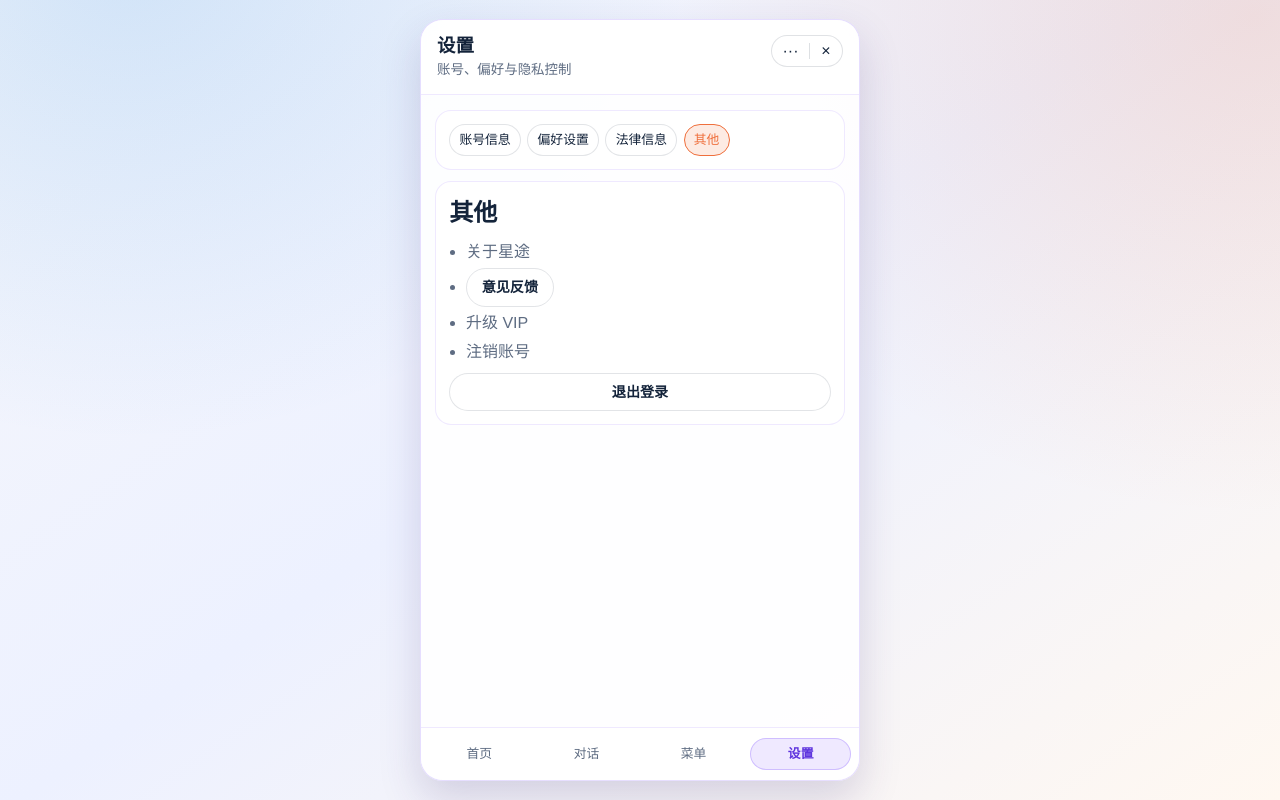
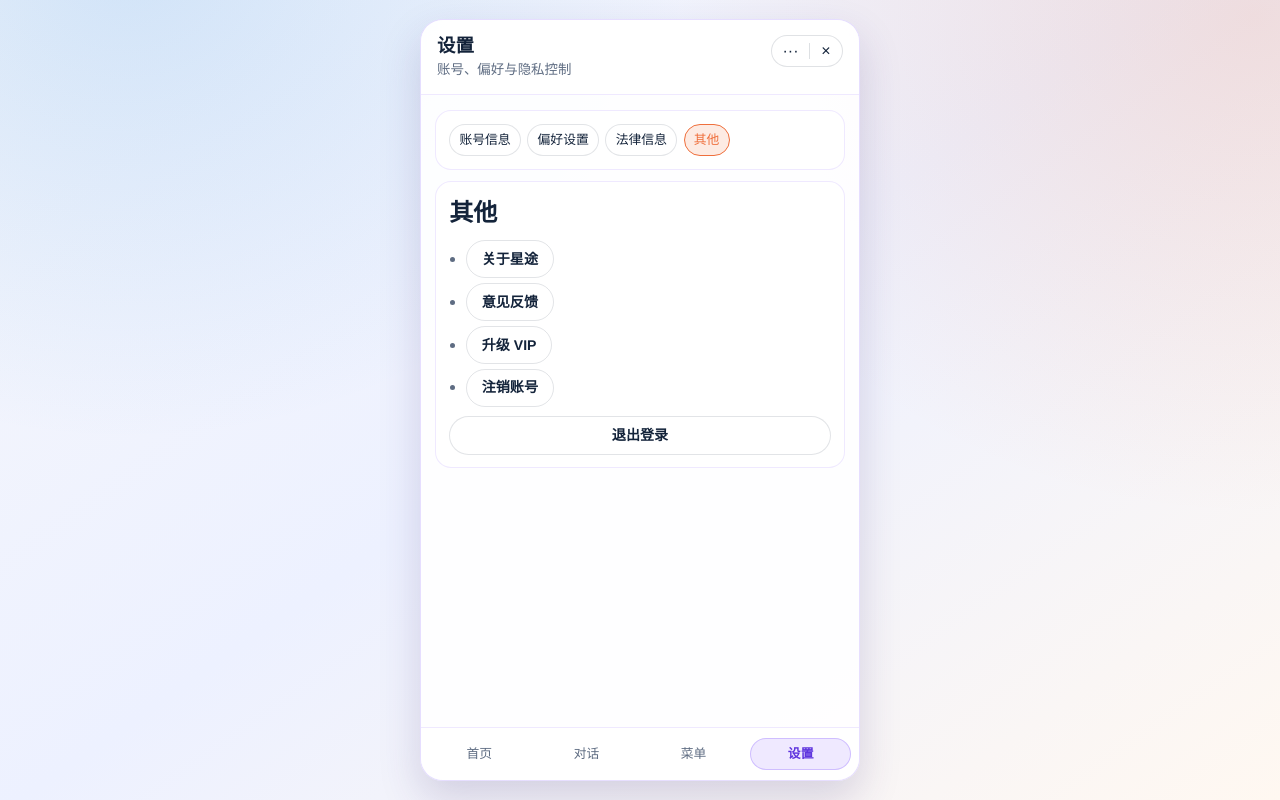
Before and after one commit to WithPace/starpath-frontend, a Next.js app: page /settings in a window 1280 px wide. Both pictures are taken after a click on the button "其他". Built offline with nearby package versions, Linux system fonts and the light colour scheme; no server answers.

Commit message:
feat(settings): wire about vip and account-close links

```diff
--- a/src/app/settings/page.tsx
+++ b/src/app/settings/page.tsx
@@ -237,14 +237,26 @@ export default function SettingsPage() {
         <section className="proto-panel">
           <h2>其他</h2>
           <ul className="proto-bullets">
-            <li>关于星途</li>
+            <li>
+              <Link href="/about" className="button-link">
+                关于星途
+              </Link>
+            </li>
             <li>
               <Link href="/feedback" className="button-link">
                 意见反馈
               </Link>
             </li>
-            <li>升级 VIP</li>
-            <li>注销账号</li>
+            <li>
+              <Link href="/vip" className="button-link">
+                升级 VIP
+              </Link>
+            </li>
+            <li>
+              <Link href="/account-close" className="button-link">
+                注销账号
+              </Link>
+            </li>
           </ul>
           <button type="button" className="button-secondary" onClick={() => void runtime.signOut()}>
             退出登录
```
Also changed, not shown: 1 other file (tests, documents, lock files or other folders).
